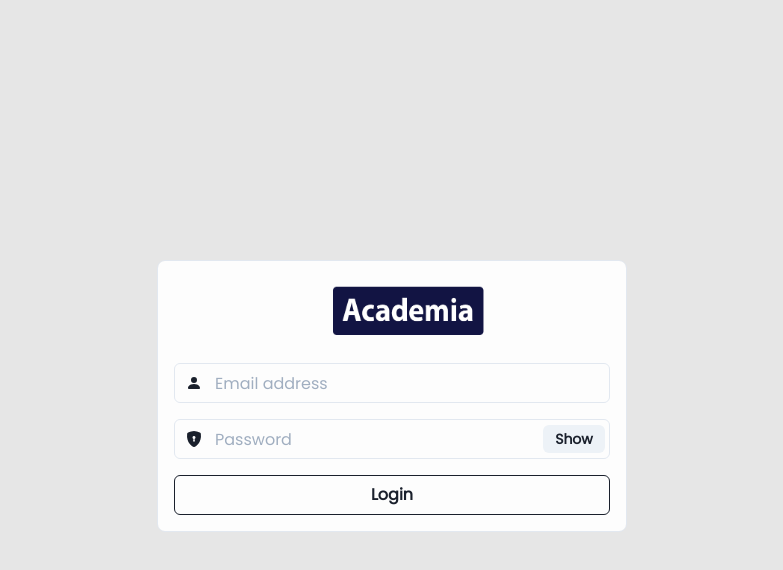
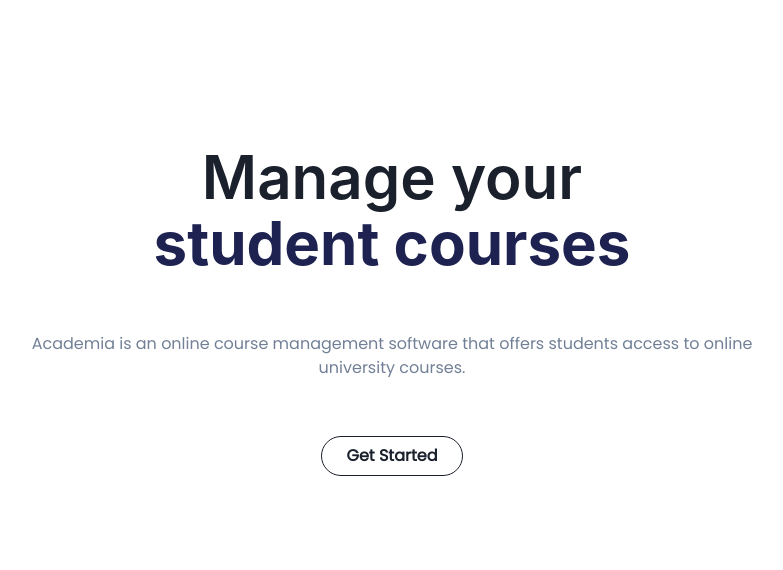
Before and after one commit to akshay-devadiga/academia-app, a React (Create React App) app: page / in a window 1280 px wide. Shown: the top 570 px of the page, without its empty margins (248-1031 px from the left). Built offline with nearby package versions, Linux system fonts and the light colour scheme.

Commit message:
Build route structure and add simple landing page

```diff
--- a/src/App.css
+++ b/src/App.css
@@ -1,41 +1,6 @@
 .App {
   text-align: center;
   font-family: 'Poppins', sans-serif;
-}
-
-.App-logo {
-  height: 40vmin;
-  pointer-events: none;
-}
-
-@media (prefers-reduced-motion: no-preference) {
-  .App-logo {
-    animation: App-logo-spin infinite 20s linear;
-  }
-}
-
-.App-header {
-  background-color: #282c34;
-  min-height: 100vh;
-  display: flex;
-  flex-direction: column;
-  align-items: center;
-  justify-content: center;
-  font-size: calc(10px + 2vmin);
-  color: white;
-}
-
-.App-link {
-  color: #61dafb;
-}
-
-@keyframes App-logo-spin {
-  from {
-    transform: rotate(0deg);
-  }
-  to {
-    transform: rotate(360deg);
-  }
 }
 
 ::-webkit-scrollbar-track
--- a/src/App.js
+++ b/src/App.js
@@ -1,42 +1,60 @@
 import "./App.css";
 import Header from "./components/Header";
 import Content from "./components/Content";
+import Home from "./components/Home";
 import Login from "./components/Login";
 import Dashboard from "./components/Dashboard";
 import NotFound from "./components/NotFound";
-import { BrowserRouter as Router, Routes, Route,Outlet,Navigate } from "react-router-dom";
+import {
+  BrowserRouter as Router,
+  Routes,
+  Route,
+  Outlet,
+  Navigate,
+} from "react-router-dom";
 function App() {
+  function CommonDashboard() {
+    return (
+      <>
+        <Header />
+        <Outlet />
+      </>
+    );
+  }
+  function getAuthState(){
+    return localStorage.getItem("accessToken");
+  }
   function RequireAuth() {
-    let auth = localStorage.getItem('accessToken');
+    let auth = getAuthState();
     if (!auth) {
-      // Redirect them to the /login page, but save the current location they were
-      // trying to go to when they were redirected. This allows us to send them
-      // along to that page after they login, which is a nicer user experience
-      // than dropping them off on the home page.
-      return <Navigate to="/"  />;
+      return <Navigate to="/login" />;
     }
 
-    return <Outlet />;
+    return <CommonDashboard />;
+  }
+  function LoginState(){
+    let auth = getAuthState();
+    if (!auth) {
+      return <Login />;
+    }
+
+    return <Navigate to="/students" />;
   }
   return (
     <div className="App">
       <Router>
         <Routes>
-          <Route exact path="/" element={<Login />} />
-          <Route element={<RequireAuth />}>
-            <Route exact path="/dashboard" element={<Dashboard />} />
-            <Route exact path="/student" element={<Dashboard />} />
+          <Route path="/">
+            <Route path="students" element={<RequireAuth />}>
+              <Route path=":id" element={<Dashboard />} />
+              <Route index element={<Dashboard />} />
+            </Route>
+            <Route path="login" element={<LoginState />} />
+            <Route index element={<Home />} />
+            <Route path="*" element={<NotFound />} />
           </Route>
-          <Route path="*" element={<NotFound />} />
         </Routes>
       </Router>
-
-      {/* <Header/> */}
-      {/* <Header/>
-      <Content/> */}
-      {/* <Login/> */}
-      {/* <Content/> */}
-      {/* <StudentInformation/> */}
     </div>
   );
 }
--- a/src/components/Card.js
+++ b/src/components/Card.js
@@ -29,8 +29,6 @@
   const openMail = () => {
     window.open(property.mailLink);
   };
-
-  window.open('')
   return (
     <Box
       maxW="sm"
--- a/src/components/Dashboard.js
+++ b/src/components/Dashboard.js
@@ -5,7 +5,7 @@
 const Dashboard = props => {
     return (
         <>
-           <Header/>
+           {/* <Header/>  */}
             <Content/>
         </>
     )
--- /dev/null
+++ b/src/components/Home.js
@@ -0,0 +1,68 @@
+import React from 'react'
+import PropTypes from 'prop-types'
+import {
+    Box,
+    Heading,
+    Container,
+    Text,
+    Button,
+    Stack,
+    Icon,
+    useColorModeValue,
+    createIcon,
+  } from '@chakra-ui/react';
+  import { useNavigate } from 'react-router-dom';
+const Home = props => {
+    const navigate = useNavigate();
+    const goToLogin = () =>{
+        navigate('/login')
+    }
+    return (
+        <Container maxW={'3xl'}>
+        <Stack
+          as={Box}
+          textAlign={'center'}
+          spacing={{ base: 8, md: 14 }}
+          py={{ base: 20, md: 36 }}>
+          <Heading
+            fontWeight={600}
+            fontSize={{ base: '2xl', sm: '4xl', md: '6xl' }}
+            lineHeight={'110%'}>
+            Manage your <br />
+            <Text as={'span'} fontWeight={'bold'} color={'primary.100'}>
+              student courses
+            </Text>
+          </Heading>
+          <Text color={'gray.500'}>
+            Academia is an online course management software that offers students access to online university courses.
+          </Text>
+          <Stack
+            direction={'column'}
+            spacing={3}
+            align={'center'}
+            alignSelf={'center'}
+            position={'relative'}>
+            <Button
+              colorScheme={'primary.900'}
+              rounded={'full'}
+              variant={'outline'}
+              px={6}
+              _hover={{
+                bg: 'primary.800',
+                color: 'white'
+              }}
+              onClick={goToLogin}
+              >
+              Get Started
+            </Button>
+          </Stack>
+        </Stack>
+      </Container>
+    )
+}
+
+Home.propTypes = {
+
+}
+
+export default Home
--- a/src/components/Login.js
+++ b/src/components/Login.js
@@ -51,7 +51,7 @@
     if (response && response.accessToken) {
       localStorage.setItem("accessToken", response.accessToken);
       // Redirect to dashboard
-      navigate('/dashboard');
+      navigate('/students');
     } else {
       setShowAlert(true);
       console.log("error");
@@ -80,6 +80,12 @@
     };
     validatePassword(password);
   }, [password]);
+//   useEffect(() => {
+//     let auth = localStorage.getItem('accessToken');
+//     if(auth){
+//       navigate('/students');
+//     }
+//   }, [navigate]);
   return (
     <Flex
       flexDirection="column"
```
